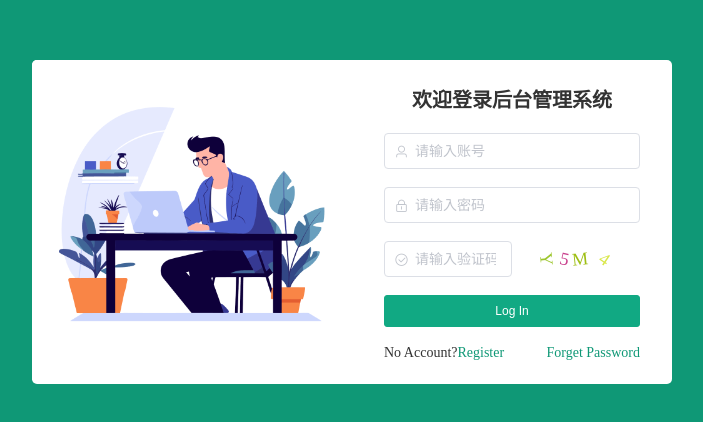
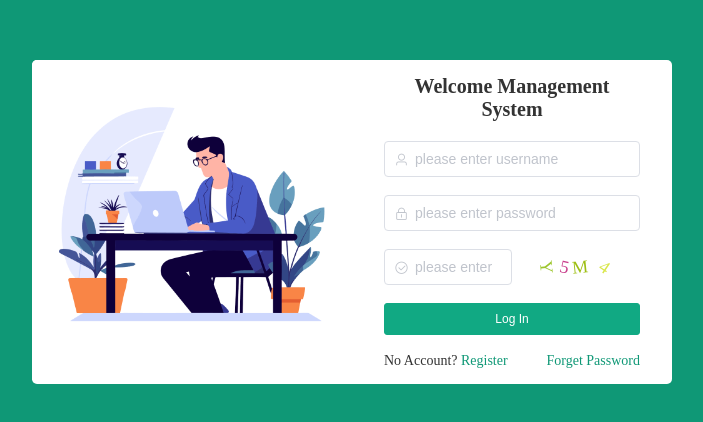
Before and after one commit to jijiezhou/management_sys_proto, a Vue app in the folder vue/: page /login in a window 1280 px wide. Shown: the part 178-600 px from the top of the page, without its empty margins (288-991 px from the left). Built offline with nearby package versions, Linux system fonts and the light colour scheme.

Commit message:
Login.vue form to English

```diff
--- a/vue/src/views/Login.vue
+++ b/vue/src/views/Login.vue
@@ -6,16 +6,16 @@
       </div>
       <div style="flex: 1; display: flex; align-items: center; justify-content: center">
         <el-form :model="user" style="width: 80%" :rules="rules" ref="loginRef">
-          <div style="font-size: 20px; font-weight: bold; text-align: center; margin-bottom: 20px">欢迎登录后台管理系统</div>
+          <div style="font-size: 20px; font-weight: bold; text-align: center; margin-bottom: 20px">Welcome Management System</div>
           <el-form-item prop="username">
-            <el-input prefix-icon="el-icon-user" size="medium" placeholder="请输入账号" v-model="user.username"></el-input>
+            <el-input prefix-icon="el-icon-user" size="medium" placeholder="please enter username" v-model="user.username"></el-input>
           </el-form-item>
           <el-form-item prop="password">
-            <el-input prefix-icon="el-icon-lock" size="medium" show-password placeholder="请输入密码" v-model="user.password"></el-input>
+            <el-input prefix-icon="el-icon-lock" size="medium" show-password placeholder="please enter password" v-model="user.password"></el-input>
           </el-form-item>
           <el-form-item prop="code">
             <div style="display: flex">
-              <el-input placeholder="请输入验证码" prefix-icon="el-icon-circle-check" size="medium" style="flex: 1" v-model="user.code"></el-input>
+              <el-input placeholder="please enter validate code" prefix-icon="el-icon-circle-check" size="medium" style="flex: 1" v-model="user.code"></el-input>
               <div style="flex: 1; height: 36px">
                 <valid-code @update:value="getCode" />
               </div>
@@ -25,7 +25,7 @@
             <el-button type="primary" style="width: 100%" @click="login">Log In</el-button>
           </el-form-item>
           <div style="display: flex">
-            <div style="flex: 1">No Account?<span style="color: #0f9876; cursor: pointer" @click="$router.push('/register')">Register</span></div>
+            <div style="flex: 1">No Account? <span style="color: #0f9876; cursor: pointer" @click="$router.push('/register')">Register</span></div>
             <div style="flex: 1; text-align: right"><span style="color: #0f9876; cursor: pointer" @click="handleForgetPass">Forget Password</span></div>
           </div>
         </el-form>
```
